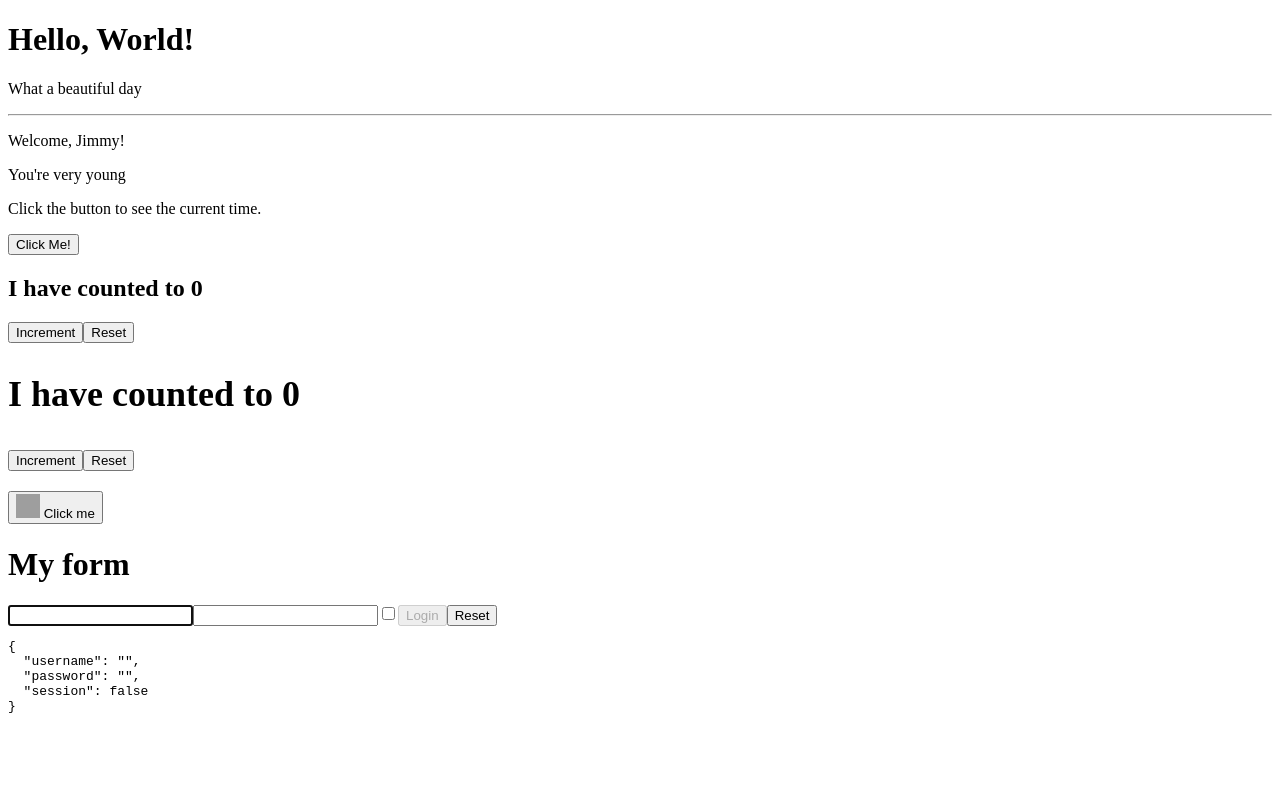
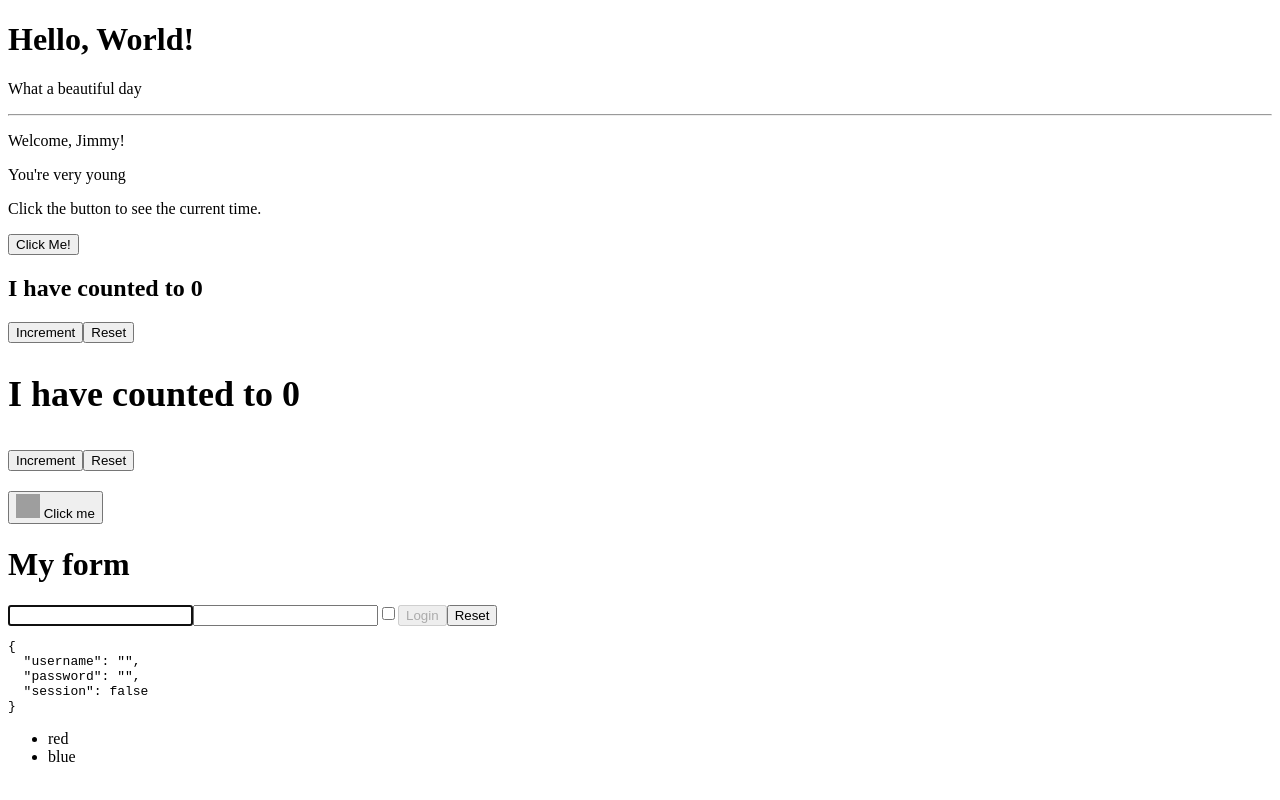
Before and after one commit to gabrieleprovenzano/react, a React (Vite) app in the folder latest/: page / in a window 1280 px wide. Built offline with nearby package versions, Linux system fonts and the light colour scheme; grey boxes are pictures that could not be loaded.

Commit message:
Add files via upload

```diff
--- a/latest/src/App.jsx
+++ b/latest/src/App.jsx
@@ -1,4 +1,5 @@
 import { AlertClock } from "./AlertClock";
+import { Color } from "./Color";
 import { Counter } from "./Counter";
 import { CounterDisplay } from "./CounterDisplay";
 import { HelloWorld } from "./HelloWorld";
@@ -20,5 +21,6 @@ export function App() {
         <CounterDisplay />
         <MouseClicker />
         <MyForm />
+        <Color color={["red" , "blue"]}/>
     </div>
 )}
--- /dev/null
+++ b/latest/src/Color.jsx
@@ -0,0 +1,10 @@
+export function Color({color}) {
+
+    return (
+        <ul>
+            {color.map((colors)=> (
+                <li>{colors}</li>
+            ))}
+        </ul>
+    )
+}
```
